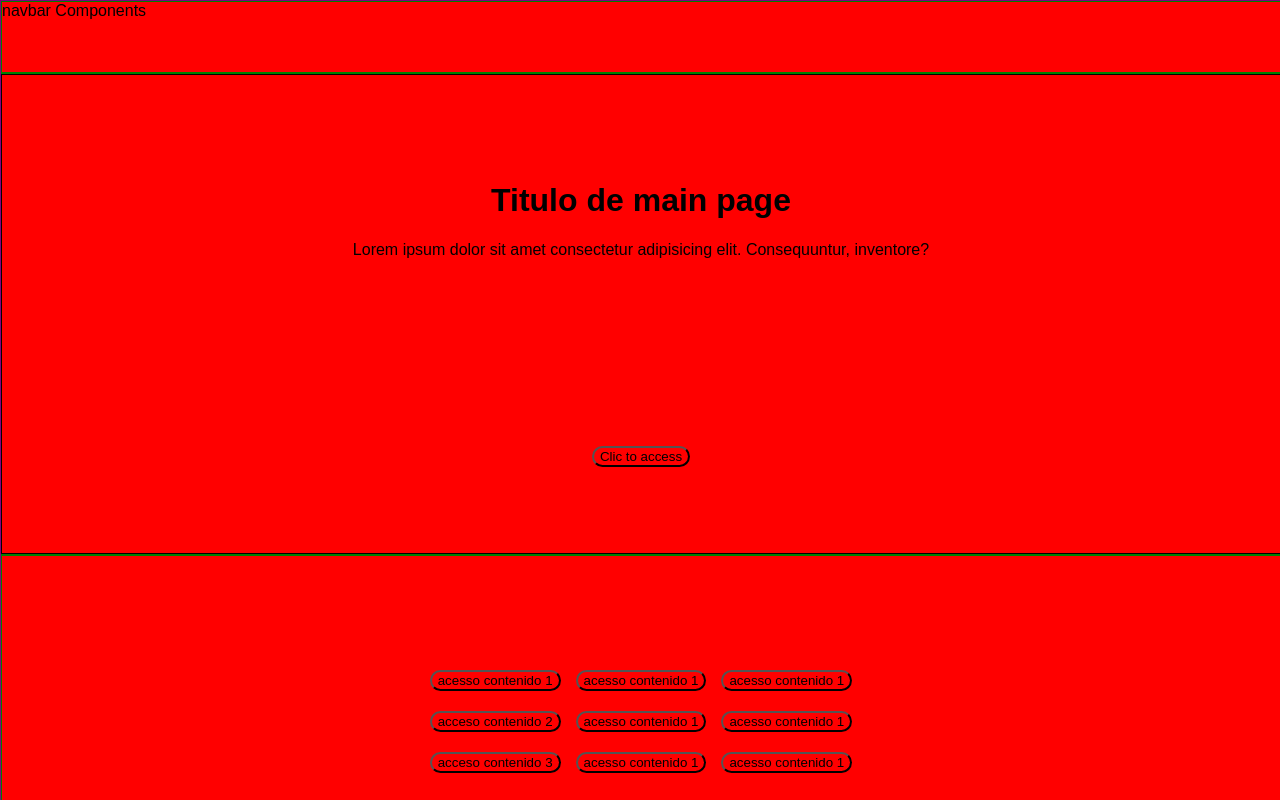
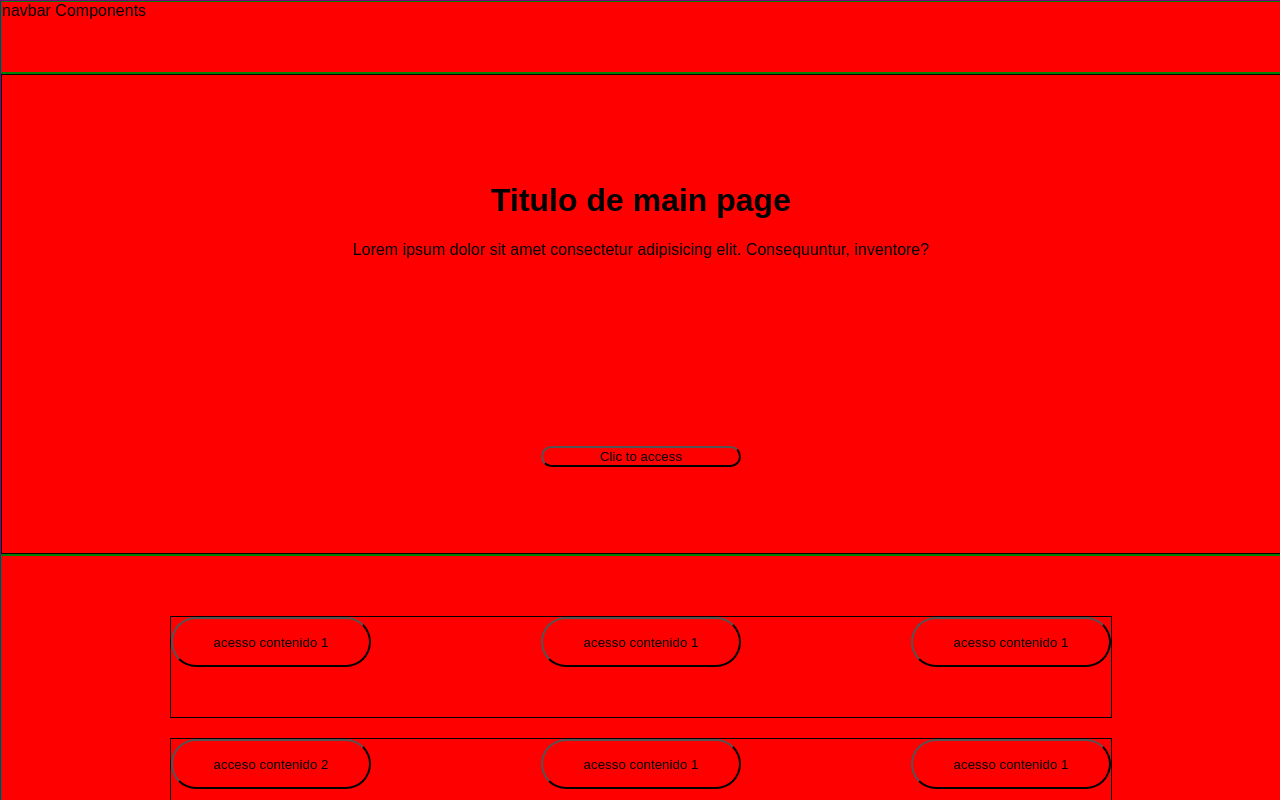
Before and after one commit to danielcarz/ClickFuturo, a React (Vite) app in the folder Client/: page / in a window 1280 px wide. Shown: the top 800 px of the page. Built offline with nearby package versions, Linux system fonts and the light colour scheme.

Commit message:
ADD:CONTAINER MENU: responsive desing

```diff
--- a/Client/src/Sass/Pages/1.0-Page_MainPage/Containers/3.0-SASS-Container_Menu.scss
+++ b/Client/src/Sass/Pages/1.0-Page_MainPage/Containers/3.0-SASS-Container_Menu.scss
@@ -32,19 +32,32 @@
 
 @mixin styles_tablets () {
 
+
+
+  width: 100%;
+
+
   .box-one_menu_one, .box-two_menu_two, .box-three_menu_three{
     display: flex;
   }
 
   .box{
-    margin-bottom: 20px;
+
+
+    max-width: 100%;
+    min-width: 40px;
+    height: 100px;
 
     display: grid;
     grid-template-columns: repeat(auto-fit, minmax(0, 1fr));
-    gap: 15px; /* Espaciado de 5px entre los elementos */
+    gap: 10px;
+
+    border: 1px solid black;
+
+
   }
 
-  border: 1px solid green;
+    border: 1px solid green;
 
 }
 
@@ -61,11 +74,14 @@
   .box{
 
     margin: 10px auto;
-    max-width: 40%;
+    max-width: 100%;
+    height: 100px;
 
     display: grid;
     grid-template-columns: repeat(auto-fit, minmax(0, 1fr));
-    gap: 15px;
+    gap: 170px;
+
+    border: 1px solid black;
 
 
   }
--- a/Client/src/Sass/UI-Ux/button_access.scss
+++ b/Client/src/Sass/UI-Ux/button_access.scss
@@ -16,7 +16,13 @@
 
 @mixin styles_tablets () {
 
-    background-color: blue;
+
+    max-width: 70%;
+    min-width: 100px;
+
+    margin: 0 auto;
+
+    background-color: rgb(145, 255, 0);
 }
 
 @mixin styles_desktop () {
@@ -35,6 +41,9 @@
         border-radius: 30px;
         background-color: blue;
 
+        min-width: 200px;
+        max-height: 50px;
+
         /* Others globals styles */
 
 
```
